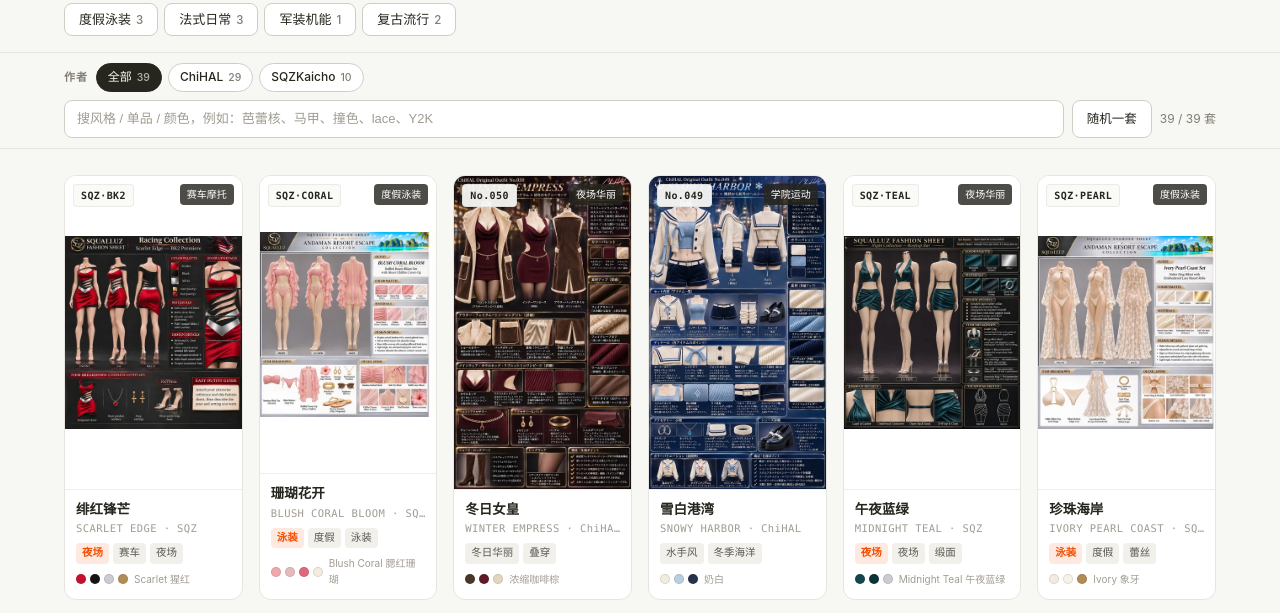
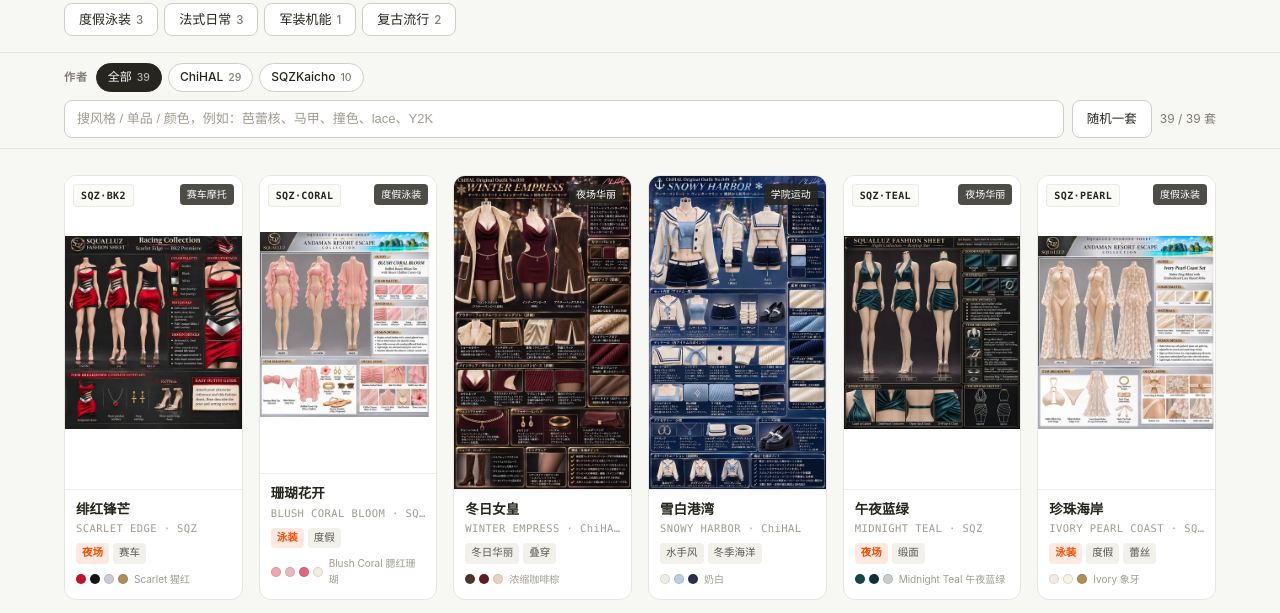
Before and after one commit to sleepy-zone/outfit-db-cn, a plain HTML site: page index.html in a window 1280 px wide. Shown: the part 116-729 px from the top of the page. Drawn offline with Linux system fonts and the light colour scheme.

Commit message:
style: ChiHAL 卡片去掉重复的 No.x 角标（规格板上已有），标签去重

```diff
--- a/assets/app.js
+++ b/assets/app.js
@@ -152,7 +152,8 @@
       img.alt = it.nameZh + " · " + it.name;
       img.src = it.board;
       ph.appendChild(img);
-      ph.appendChild(el("span", "badge", (it.author === "sqz" ? "SQZ·" : "No.") + it.num));
+      // ChiHAL 的规格板上本来就印着 No.xxx，卡片上不再重复打标；SQZ 的 CODE 保留便于检索
+      if (it.author === "sqz") ph.appendChild(el("span", "badge", "SQZ·" + it.num));
       ph.appendChild(el("span", "famtag", esc(it.family)));
 
       card.appendChild(ph);
@@ -164,9 +165,12 @@
       (it.tags || []).forEach(function (t) {
         tg.appendChild(el("span", "tagchip", esc(t)));
       });
-      (it.styles || []).slice(0, 2).forEach(function (s) {
-        tg.appendChild(el("span", null, esc(s)));
-      });
+      (it.styles || [])
+        .filter(function (s) { return (it.tags || []).indexOf(s) < 0; })
+        .slice(0, 2)
+        .forEach(function (s) {
+          tg.appendChild(el("span", null, esc(s)));
+        });
       meta.insertBefore(tg, null);
       var dots = el("div", "dots");
       (it.colors || []).slice(0, 4).forEach(function (c) {
--- a/index.html
+++ b/index.html
@@ -121,6 +121,6 @@
 <script src="config.js?v=2"></script>
 <script src="data.js?v=12"></script>
 <script src="assets/analytics.js?v=1"></script>
-<script src="assets/app.js?v=6"></script>
+<script src="assets/app.js?v=7"></script>
 </body>
 </html>
```
